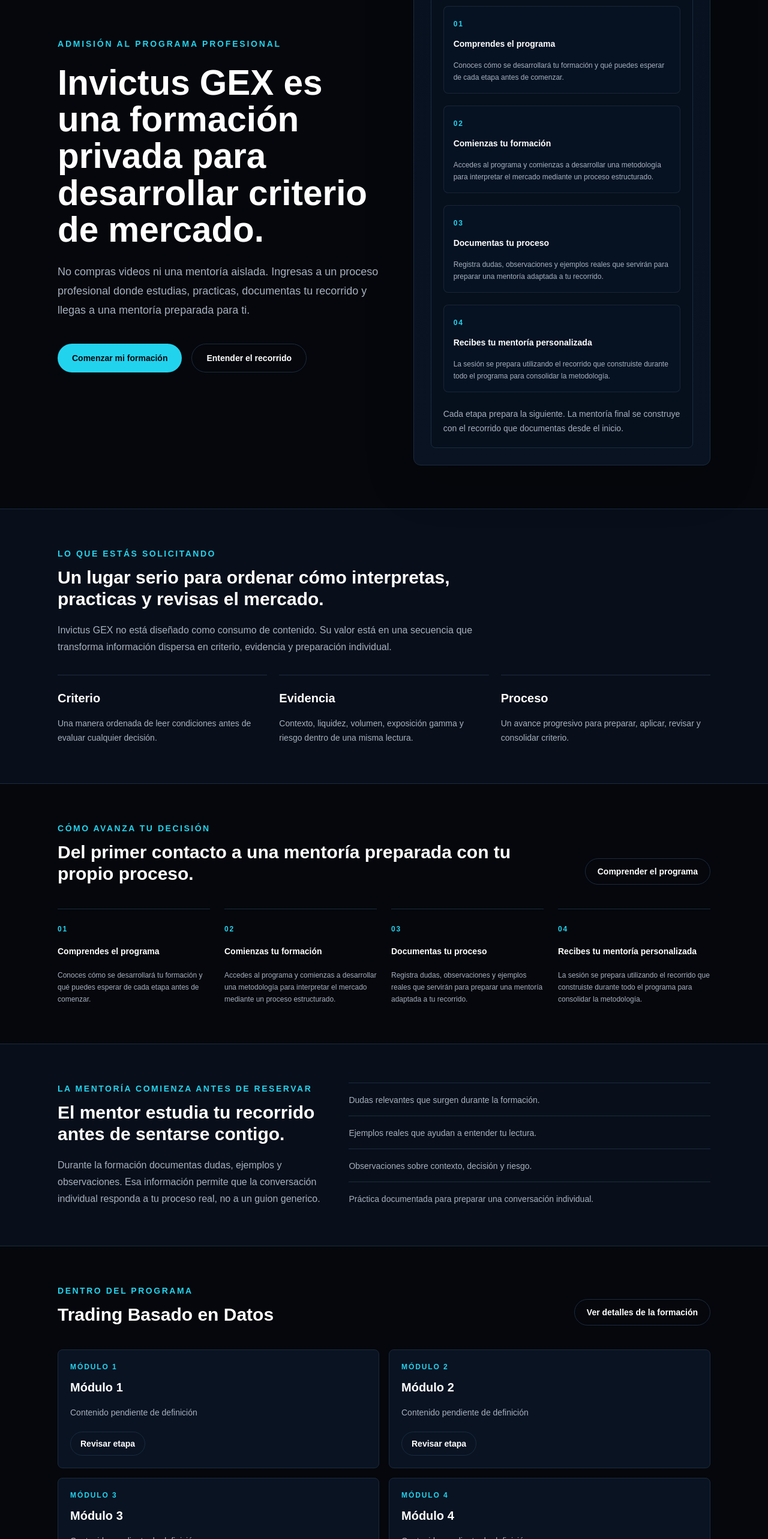
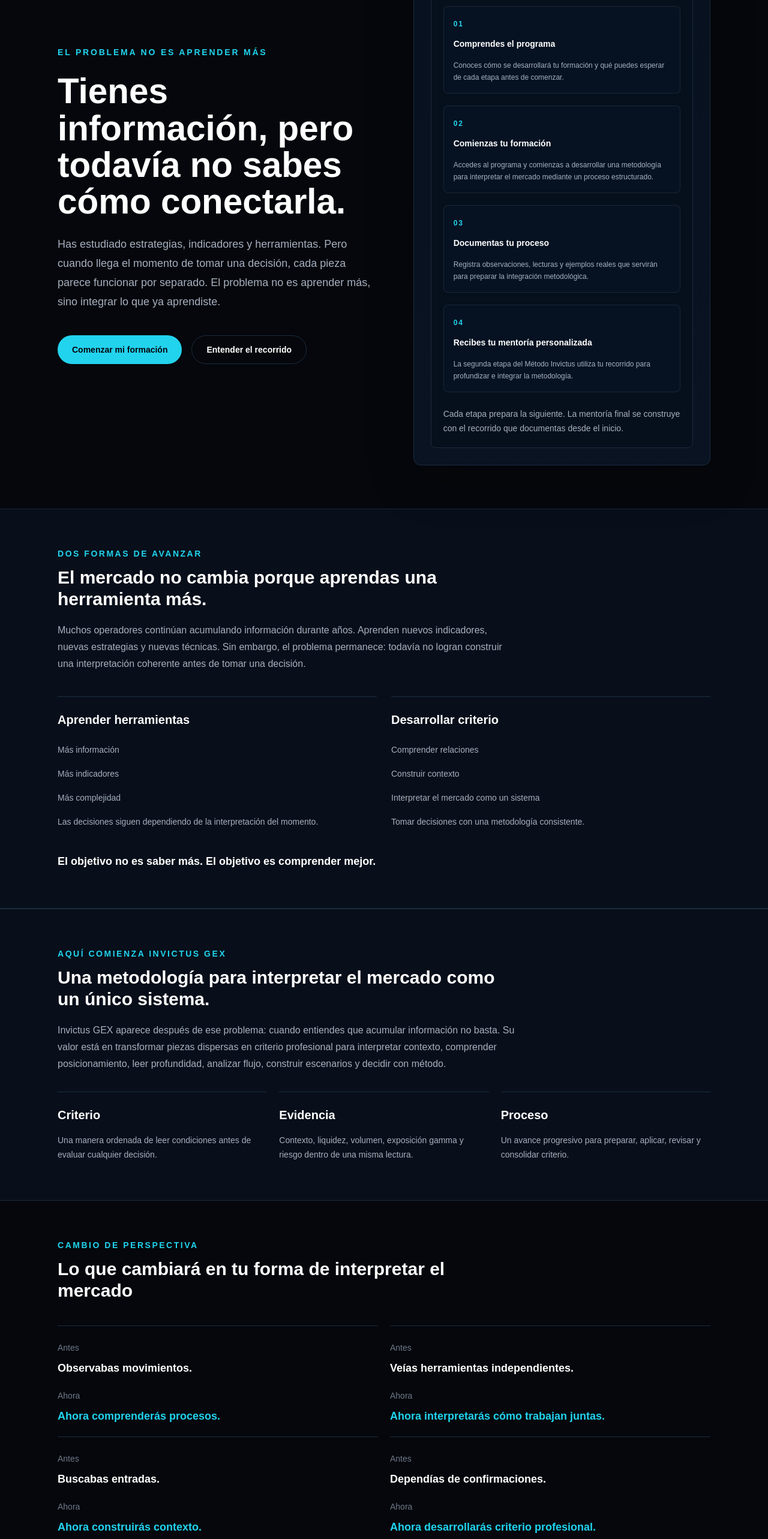
Before and after one commit to invictusgex/invictus-academy, a Next.js app: page / in a window 1280 px wide. Shown: the part 234-2800 px from the top of the page at 60% size. Built offline with nearby package versions, Linux system fonts and the light colour scheme; no server answers; the database is empty.

Commit message:
experience: finalize public positioning

```diff
--- a/src/components/landing/PublicLanding.tsx
+++ b/src/components/landing/PublicLanding.tsx
@@ -31,10 +31,50 @@ const principles = [
 ];
 
 const mentorshipEvidence = [
-  "Dudas relevantes que surgen durante la formación.",
-  "Ejemplos reales que ayudan a entender tu lectura.",
-  "Observaciones sobre contexto, decisión y riesgo.",
-  "Práctica documentada para preparar una conversación individual.",
+  "Lecturas documentadas que revelan cómo construyes contexto.",
+  "Ejemplos reales donde liquidez, flujo y exposición gamma empiezan a relacionarse.",
+  "Observaciones sobre decisión, riesgo y condiciones previas a la ejecución.",
+  "Evidencia de práctica para integrar la metodología a tu proceso.",
+];
+
+const interpretationShifts = [
+  {
+    before: "Observabas movimientos.",
+    after: "Ahora comprenderás procesos.",
+  },
+  {
+    before: "Veías herramientas independientes.",
+    after: "Ahora interpretarás cómo trabajan juntas.",
+  },
+  {
+    before: "Buscabas entradas.",
+    after: "Ahora construirás contexto.",
+  },
+  {
+    before: "Dependías de confirmaciones.",
+    after: "Ahora desarrollarás criterio profesional.",
+  },
+];
+
+const learningPaths = [
+  {
+    title: "Aprender herramientas",
+    steps: [
+      "Más información",
+      "Más indicadores",
+      "Más complejidad",
+      "Las decisiones siguen dependiendo de la interpretación del momento.",
+    ],
+  },
+  {
+    title: "Desarrollar criterio",
+    steps: [
+      "Comprender relaciones",
+      "Construir contexto",
+      "Interpretar el mercado como un sistema",
+      "Tomar decisiones con una metodología consistente.",
+    ],
+  },
 ];
 
 const academicMap = [
@@ -51,12 +91,12 @@ const academicMap = [
   {
     title: "Documentas tu proceso",
     description:
-      "Registra dudas, observaciones y ejemplos reales que servirán para preparar una mentoría adaptada a tu recorrido.",
+      "Registra observaciones, lecturas y ejemplos reales que servirán para preparar la integración metodológica.",
   },
   {
     title: "Recibes tu mentoría personalizada",
     description:
-      "La sesión se prepara utilizando el recorrido que construiste durante todo el programa para consolidar la metodología.",
+      "La segunda etapa del Método Invictus utiliza tu recorrido para profundizar e integrar la metodología.",
   },
 ];
 
@@ -110,15 +150,16 @@ function Hero() {
     <section className="mx-auto grid w-full max-w-6xl items-center gap-10 px-5 pt-10 pb-14 sm:px-6 sm:pt-14 sm:pb-16 lg:grid-cols-[1.04fr_0.96fr] lg:gap-14 lg:px-8 lg:pt-16 lg:pb-18">
       <div className="max-w-[45rem]">
         <p className="mb-6 text-sm font-semibold tracking-[0.2em] text-[var(--color-cyan)] uppercase">
-          Admisión al programa profesional
+          El problema no es aprender más
         </p>
         <h1 className="max-w-[44rem] text-4xl leading-tight font-semibold text-balance text-white sm:text-5xl lg:text-[3.65rem] lg:leading-[1.05]">
-          Invictus GEX es una formación privada para desarrollar criterio de mercado.
+          Tienes información, pero todavía no sabes cómo conectarla.
         </h1>
         <p className="mt-6 max-w-2xl text-lg leading-8 text-[var(--color-text-secondary)]">
-          No compras videos ni una mentoría aislada. Ingresas a un proceso
-          profesional donde estudias, practicas, documentas tu recorrido y
-          llegas a una mentoría preparada para ti.
+          Has estudiado estrategias, indicadores y herramientas. Pero cuando
+          llega el momento de tomar una decisión, cada pieza parece funcionar
+          por separado. El problema no es aprender más, sino integrar lo que ya
+          aprendiste.
         </p>
         <div className="mt-10 flex flex-col gap-4 sm:flex-row">
           <Link
@@ -178,16 +219,17 @@ function PositioningSection() {
       <div className="mx-auto w-full max-w-6xl px-5 py-16 sm:px-6 lg:px-8">
         <div className="max-w-3xl">
           <p className="text-sm font-semibold tracking-[0.18em] text-[var(--color-cyan)] uppercase">
-            Lo que estás solicitando
+            Aquí comienza Invictus GEX
           </p>
           <h2 className="mt-3 text-3xl font-semibold text-white">
-            Un lugar serio para ordenar cómo interpretas, practicas y revisas
-            el mercado.
+            Una metodología para interpretar el mercado como un único sistema.
           </h2>
           <p className="mt-5 text-base leading-7 text-[var(--color-text-secondary)]">
-            Invictus GEX no está diseñado como consumo de contenido. Su valor
-            está en una secuencia que transforma información dispersa en
-            criterio, evidencia y preparación individual.
+            Invictus GEX aparece después de ese problema: cuando entiendes que
+            acumular información no basta. Su valor está en transformar piezas
+            dispersas en criterio profesional para interpretar contexto,
+            comprender posicionamiento, leer profundidad, analizar flujo,
+            construir escenarios y decidir con método.
           </p>
         </div>
         <div className="mt-8 grid gap-5 md:grid-cols-3">
@@ -210,6 +252,113 @@ function PositioningSection() {
   );
 }
 
+function LearningCostSection() {
+  return (
+    <section className="border-y border-[var(--color-border)] bg-[var(--color-section-bg)]">
+      <div className="mx-auto w-full max-w-6xl px-5 py-16 sm:px-6 lg:px-8">
+        <div className="max-w-3xl">
+          <p className="text-sm font-semibold tracking-[0.18em] text-[var(--color-cyan)] uppercase">
+            Dos formas de avanzar
+          </p>
+          <h2 className="mt-3 text-3xl font-semibold text-white">
+            El mercado no cambia porque aprendas una herramienta más.
+          </h2>
+          <p className="mt-5 text-base leading-7 text-[var(--color-text-secondary)]">
+            Muchos operadores continúan acumulando información durante años.
+            Aprenden nuevos indicadores, nuevas estrategias y nuevas técnicas.
+            Sin embargo, el problema permanece: todavía no logran construir una
+            interpretación coherente antes de tomar una decisión.
+          </p>
+        </div>
+        <div className="mt-10 grid gap-6 lg:grid-cols-2">
+          {learningPaths.map((path) => (
+            <article
+              className="border-t border-[var(--color-border)] pt-6"
+              key={path.title}
+            >
+              <h3 className="text-xl font-semibold text-white">
+                {path.title}
+              </h3>
+              <div className="mt-6 space-y-4">
+                {path.steps.map((step) => (
+                  <p
+                    className="text-sm leading-6 text-[var(--color-text-secondary)]"
+                    key={step}
+                  >
+                    {step}
+                  </p>
+                ))}
+              </div>
+            </article>
+          ))}
+        </div>
+        <p className="mt-10 max-w-3xl text-lg font-semibold text-white">
+          El objetivo no es saber más. El objetivo es comprender mejor.
+        </p>
+      </div>
+    </section>
+  );
+}
+
+function TransformationSection() {
+  return (
+    <section className="mx-auto w-full max-w-6xl px-5 py-16 sm:px-6 lg:px-8">
+      <div className="max-w-3xl">
+        <p className="text-sm font-semibold tracking-[0.18em] text-[var(--color-cyan)] uppercase">
+          Cambio de perspectiva
+        </p>
+        <h2 className="mt-3 text-3xl font-semibold text-white">
+          Lo que cambiará en tu forma de interpretar el mercado
+        </h2>
+      </div>
+      <div className="mt-10 grid gap-5 md:grid-cols-2">
+        {interpretationShifts.map((shift) => (
+          <article
+            className="border-t border-[var(--color-border)] pt-6"
+            key={shift.before}
+          >
+            <p className="text-sm leading-6 text-[var(--color-text-muted)]">
+              Antes
+            </p>
+            <p className="mt-2 text-lg font-semibold text-white">
+              {shift.before}
+            </p>
+            <p className="mt-5 text-sm leading-6 text-[var(--color-text-muted)]">
+              Ahora
+            </p>
+            <p className="mt-2 text-lg font-semibold text-[var(--color-cyan)]">
+              {shift.after}
+            </p>
+          </article>
+        ))}
+      </div>
+    </section>
+  );
+}
+
+function IntegrationSection() {
+  return (
+    <section className="border-y border-[var(--color-border)] bg-[var(--color-section-bg)]">
+      <div className="mx-auto w-full max-w-6xl px-5 py-16 sm:px-6 lg:px-8">
+        <div className="max-w-3xl">
+          <p className="text-sm font-semibold tracking-[0.18em] text-[var(--color-cyan)] uppercase">
+            Metodología integrada
+          </p>
+          <h2 className="mt-3 text-3xl font-semibold text-white">
+            No aprenderás herramientas por separado.
+          </h2>
+          <p className="mt-5 text-base leading-7 text-[var(--color-text-secondary)]">
+            La mayoría de las formaciones enseña herramientas de forma
+            independiente. En Invictus GEX aprenderás a integrarlas dentro de
+            una metodología diseñada para interpretar el mercado antes de tomar
+            una decisión.
+          </p>
+        </div>
+      </div>
+    </section>
+  );
+}
+
 function JourneySection() {
   return (
     <section id="recorrido" className="mx-auto w-full max-w-6xl px-5 py-16 sm:px-6 lg:px-8">
@@ -219,7 +368,7 @@ function JourneySection() {
             Cómo avanza tu decisión
           </p>
           <h2 className="mt-3 text-3xl font-semibold text-white">
-            Del primer contacto a una mentoría preparada con tu propio proceso.
+            Del primer contacto a la integración profunda del Método Invictus.
           </h2>
         </div>
         <Link
@@ -260,15 +409,18 @@ function MentorshipSection() {
       <div className="mx-auto grid w-full max-w-6xl gap-10 px-5 py-16 sm:px-6 lg:grid-cols-[0.85fr_1.15fr] lg:px-8">
         <div>
           <p className="text-sm font-semibold tracking-[0.18em] text-[var(--color-cyan)] uppercase">
-            La mentoría comienza antes de reservar
+            Segunda etapa del Método Invictus
           </p>
           <h2 className="mt-3 text-3xl font-semibold text-white">
-            El mentor estudia tu recorrido antes de sentarse contigo.
+            La mentoría integra lo que el programa desarrolla.
           </h2>
           <p className="mt-5 text-base leading-7 text-[var(--color-text-secondary)]">
-            Durante la formación documentas dudas, ejemplos y observaciones.
-            Esa información permite que la conversación individual responda a
-            tu proceso real, no a un guion generico.
+            La mayoría de operadores aprende herramientas por separado. En
+            Invictus GEX aprenderás a relacionarlas dentro de una única
+            metodología diseñada para construir contexto antes de ejecutar una
+            decisión: Exposición Gamma, Mapa de Liquidez, Order Flow, Big
+            Trades, CVD, Delta, Speed of Tape, VWAP y desviaciones cobran valor
+            cuando se interpretan como partes de un mismo sistema.
           </p>
         </div>
         <div className="grid gap-3">
@@ -292,7 +444,7 @@ function ProgramPreview({ course }: PublicLandingProps) {
       <div className="flex flex-col gap-4 lg:flex-row lg:items-end lg:justify-between">
         <div>
           <p className="text-sm font-semibold tracking-[0.18em] text-[var(--color-cyan)] uppercase">
-            Dentro del programa
+            Capacidades que desarrollarás
           </p>
           <h2 className="mt-3 text-3xl font-semibold text-white">
             {course.title}
@@ -312,7 +464,7 @@ function ProgramPreview({ course }: PublicLandingProps) {
             key={academyModule.id}
           >
             <p className="text-xs font-semibold tracking-[0.16em] text-[var(--color-cyan)] uppercase">
-              Módulo {academyModule.number}
+              Etapa {academyModule.number}
             </p>
             <h3 className="mt-3 text-xl font-semibold text-white">
               {academyModule.title}
@@ -324,7 +476,7 @@ function ProgramPreview({ course }: PublicLandingProps) {
               href={`/programa#${academyModule.id}`}
               className="mt-5 inline-flex min-h-10 items-center justify-center rounded-full border border-[var(--color-border)] px-4 text-sm font-semibold text-white transition hover:border-[var(--color-cyan)] hover:bg-[var(--color-hover-bg)] focus-visible:outline focus-visible:outline-2 focus-visible:outline-offset-4 focus-visible:outline-[var(--color-cyan)]"
             >
-              Revisar etapa
+              Explorar capacidad
             </Link>
           </article>
         ))}
@@ -386,8 +538,9 @@ function FinalCta() {
           Si reconoces este proceso como tu siguiente etapa, comienza tu formación.
         </h2>
         <p className="mt-5 max-w-3xl text-base leading-7 text-[var(--color-text-secondary)]">
-          El ingreso marca el inicio de un recorrido privado: formación,
-          práctica, reflexión y una mentoría preparada con tu evidencia.
+          El ingreso marca el inicio de una transformación intelectual:
+          interpretar el mercado con contexto, profundidad y criterio
+          profesional.
         </p>
         <Link
           href={formationCtaHref}
@@ -417,7 +570,10 @@ export function PublicLanding({ course }: PublicLandingProps) {
       <Header />
       <main id="inicio">
         <Hero />
+        <LearningCostSection />
         <PositioningSection />
+        <TransformationSection />
+        <IntegrationSection />
         <JourneySection />
         <MentorshipSection />
         <ProgramPreview course={course} />
--- a/src/components/offer/PublicOfferPage.tsx
+++ b/src/components/offer/PublicOfferPage.tsx
@@ -25,12 +25,12 @@ const offerIncludes = [
   {
     title: "Preparación individual",
     description:
-      "El proceso orienta al participante a ordenar dudas, ejemplos y observaciones relevantes.",
+      "El proceso orienta al participante a documentar lecturas, ejemplos y observaciones relevantes.",
   },
   {
-    title: "Mentoría personalizada",
+    title: "Segunda etapa del Método Invictus",
     description:
-      "La etapa individual se prepara con evidencia del recorrido para revisar criterio y aplicación.",
+      "La etapa individual integra y profundiza la metodología con evidencia del recorrido.",
   },
 ];
 
@@ -38,14 +38,14 @@ const traditionalApproach = [
   "Consume información sin una secuencia clara.",
   "Busca indicaciones antes de diagnosticar contexto.",
   "Evalúa decisiones solo por el resultado inmediato.",
-  "Trata la mentoría como un complemento separado.",
+  "Trata cada etapa como piezas desconectadas.",
 ];
 
 const invictusApproach = [
   "Ordena el aprendizaje como proceso profesional.",
   "Diagnostica contexto antes de evaluar participación.",
   "Integra práctica, reflexión y revisión del criterio.",
-  "Prepara la mentoría desde el primer módulo.",
+  "Prepara la integración metodológica desde el primer módulo.",
 ];
 
 const faqs = [
@@ -62,7 +62,7 @@ const faqs = [
   {
     question: "¿La mentoría es independiente del programa?",
     answer:
-      "No. La mentoría es la culminación del recorrido. La formación previa prepara la conversación individual con dudas, ejemplos y observaciones del participante.",
+      "No. La mentoría es la segunda etapa del Método Invictus. La formación desarrolla fundamentos y la etapa individual integra la metodología con el recorrido documentado del participante.",
   },
   {
     question: "¿Necesito experiencia previa?",
@@ -117,7 +117,7 @@ function OfferHero() {
         <p className="mt-6 max-w-3xl text-lg leading-8 text-[var(--color-text-secondary)]">
           El ingreso a Invictus GEX abre un proceso: comprendes el programa,
           comienzas tu formación, practicas, documentas tu avance y llegas a
-          una mentoría preparada con tu recorrido.
+          una segunda etapa de integración preparada con tu recorrido.
         </p>
         <Link
           href={formationCtaHref}
@@ -199,13 +199,14 @@ function MentorshipSection() {
             Preparación personalizada
           </p>
           <h2 className="mt-3 text-3xl font-semibold text-white">
-            La mentoría se construye con información real de tu proceso.
+          La segunda etapa se construye con información real de tu proceso.
           </h2>
         </div>
         <p className="text-base leading-7 text-[var(--color-text-secondary)]">
-          Desde el inicio, el participante ordena dudas, ejemplos y
-          observaciones. Esa preparación permite que la mentoría individual se
-          enfoque en su criterio y en su manera de aplicar la metodología.
+          Desde el inicio, el participante documenta lecturas, ejemplos y
+          observaciones. Esa preparación permite profundizar cómo se relacionan
+          contexto, liquidez, flujo, exposición gamma y riesgo dentro de una
+          única metodología.
         </p>
       </div>
     </section>
@@ -312,7 +313,7 @@ function FinalCta() {
           Ingreso al programa
         </p>
         <h2 className="mt-4 max-w-3xl text-3xl font-semibold leading-tight text-white">
-          Si buscas formación, criterio y preparación individual, Invictus GEX
+          Si buscas formación, criterio e integración metodológica, Invictus GEX
           está diseñado para ese recorrido.
         </h2>
         <Link
--- a/src/components/program/PublicProgramPage.tsx
+++ b/src/components/program/PublicProgramPage.tsx
@@ -66,7 +66,7 @@ function ProgramHero({ course }: PublicProgramPageProps) {
     `${course.modules.length} módulos`,
     "Proceso guiado",
     "Práctica con evidencia",
-    "Mentoría individual preparada",
+    "Integración metodológica",
   ];
 
   return (
@@ -80,9 +80,9 @@ function ProgramHero({ course }: PublicProgramPageProps) {
         </h1>
         <p className="mt-6 max-w-3xl text-lg leading-8 text-[var(--color-text-secondary)]">
           Una formación privada para desarrollar criterio profesional en
-          lectura de mercado basada en datos. El recorrido integra estudio,
-          práctica, documentación del proceso y una mentoría preparada con tu
-          avance.
+          lectura de mercado basada en datos. El recorrido construye
+          fundamentos y culmina en una segunda etapa donde la metodología se
+          integra con tu avance.
         </p>
       </div>
       <div className="mt-8 grid gap-3 sm:grid-cols-2 lg:grid-cols-4">
@@ -130,7 +130,7 @@ function JourneyIntro() {
           </h2>
           <p className="mt-5 text-base leading-7 text-[var(--color-text-secondary)]">
             Cada etapa cumple una función: comprender, practicar, documentar y
-            preparar una conversación individual con información concreta de tu
+            preparar una integración individual con información concreta de tu
             recorrido.
           </p>
         </div>
@@ -237,7 +237,7 @@ function MethodologyBlock() {
     <section className="border-y border-[var(--color-border)] bg-[var(--color-section-bg)]">
       <div className="mx-auto w-full max-w-6xl px-5 py-14 sm:px-6 lg:px-8">
         <h2 className="text-3xl font-semibold text-white">
-          La metodología ordena cinco preguntas profesionales.
+          La metodología integra cinco criterios profesionales.
         </h2>
         <div className="mt-8 grid gap-4 md:grid-cols-5">
           {publicMethodologySteps.map((step, index) => (
@@ -270,16 +270,17 @@ function MentorshipPreparationBlock() {
     <section className="mx-auto grid w-full max-w-6xl gap-8 px-5 py-14 sm:px-6 lg:grid-cols-[0.86fr_1.14fr] lg:px-8">
       <div>
         <p className="text-sm font-semibold tracking-[0.18em] text-[var(--color-cyan)] uppercase">
-          La mentoría se prepara durante todo el programa
+          Segunda etapa del Método Invictus
         </p>
         <h2 className="mt-3 text-3xl font-semibold text-white">
-          Tu avance permite una conversación individual más precisa.
+          Tu avance permite una integración individual más profunda.
         </h2>
       </div>
       <p className="text-base leading-7 text-[var(--color-text-secondary)]">
-        A medida que avanzas, documentas dudas, ejemplos y puntos de revisión.
-        Esa evidencia permite que la etapa individual no sea genérica, sino
-        conectada con tu manera real de interpretar y aplicar la metodología.
+        A medida que avanzas, documentas lecturas, ejemplos y puntos de
+        integración. Esa evidencia permite trabajar cómo se relacionan
+        Exposición Gamma, Mapa de Liquidez, Order Flow, Big Trades, CVD, Delta,
+        Speed of Tape, VWAP y desviaciones dentro de una sola metodología.
       </p>
     </section>
   );
@@ -356,7 +357,7 @@ function FinalCta() {
         </h2>
         <p className="mt-5 max-w-3xl text-base leading-7 text-[var(--color-text-secondary)]">
           Invictus GEX está diseñado para quienes quieren desarrollar criterio
-          con estructura, práctica y preparación individual.
+          con estructura, práctica e integración metodológica.
         </p>
         <div className="mt-8 flex flex-col gap-4 sm:flex-row">
           <Link
--- a/src/content/public-program.ts
+++ b/src/content/public-program.ts
@@ -143,7 +143,7 @@ export const publicProgramModules: PublicProgramModule[] = [
     result:
       "Terminarás con un protocolo para preparar, esperar, participar, gestionar y revisar con criterio.",
     transition:
-      "El recorrido culmina en una conversación individual preparada con evidencia real de tu proceso.",
+      "El recorrido abre la segunda etapa del Método Invictus: integrar la metodología con evidencia real de tu proceso.",
   },
 ];
 
@@ -153,7 +153,7 @@ export const publicFormationJourney = [
   "Comienzas tu formación",
   "Estudias y practicas",
   "Documentas tu proceso",
-  "Reservas tu mentoría",
+  "Integras la metodología",
   "Continúas tu desarrollo",
 ];
 
@@ -196,7 +196,7 @@ export const publicProgramAudience = [
   "Quieres ordenar liquidez, volumen, GEX, estructura y riesgo dentro de un mismo proceso.",
   "Estás dispuesto a estudiar, practicar y documentar tu avance con honestidad.",
   "Prefieres desarrollar criterio antes que depender de indicaciones externas.",
-  "Valoras una mentoría individual preparada con evidencia de tu propio recorrido.",
+  "Valoras una segunda etapa donde la metodología se integra con evidencia de tu propio recorrido.",
 ];
 
 export const publicProgramNonAudience = [
```
